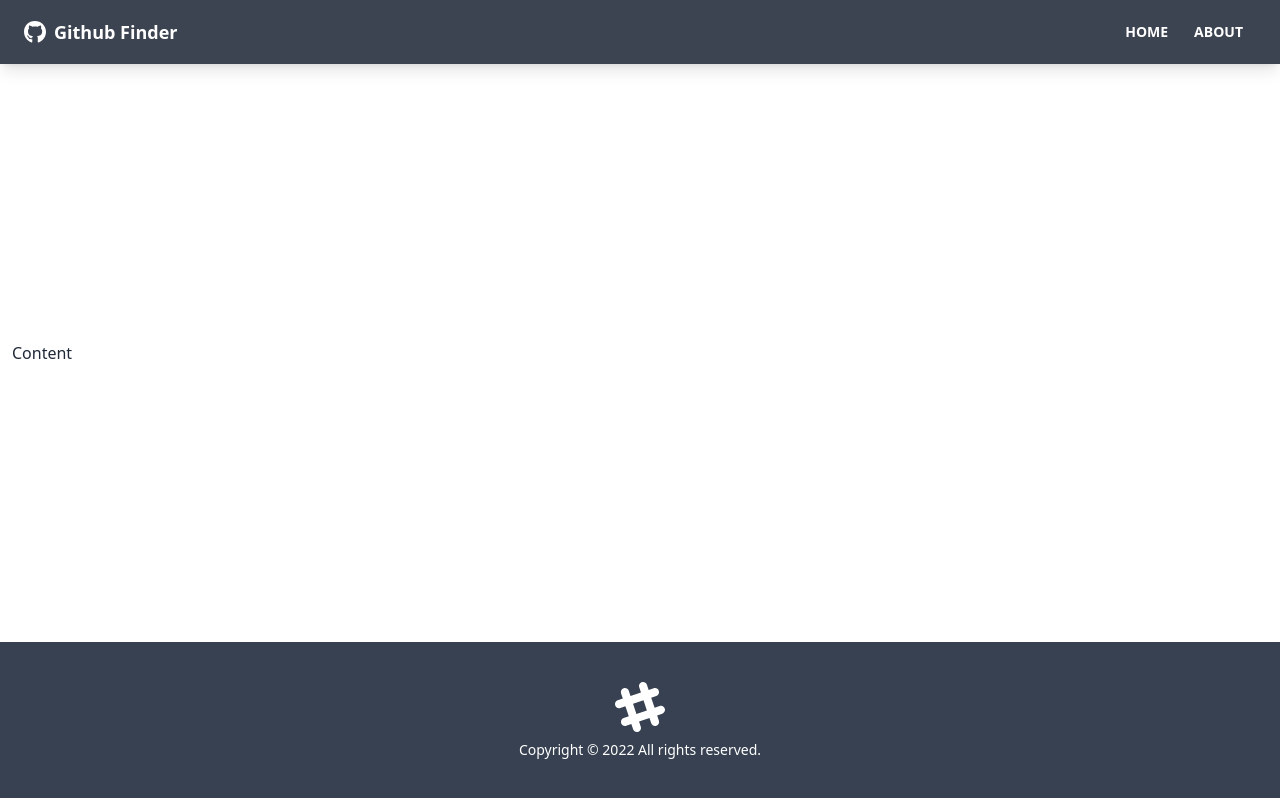
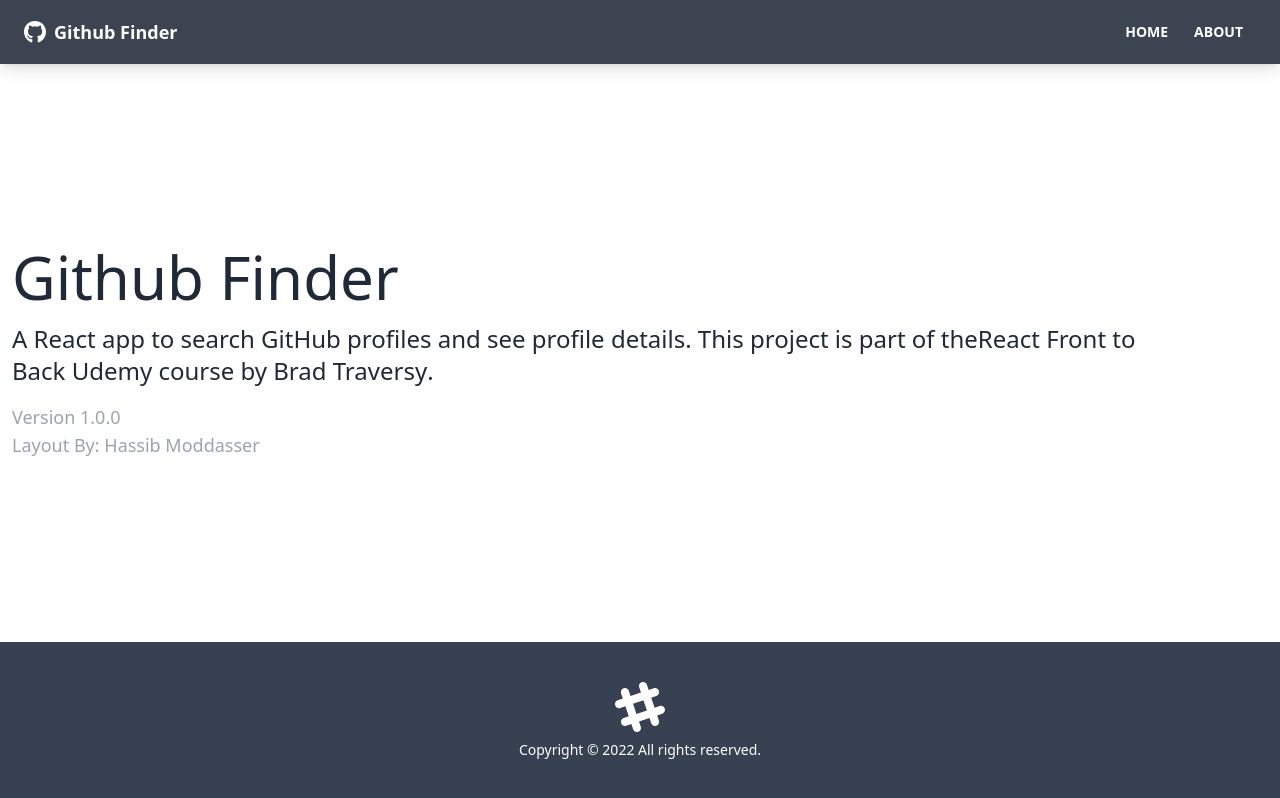
Before and after one commit to gddrew/github-finder, a React (Create React App) app: page / in a window 1280 px wide. Built offline with nearby package versions, Linux system fonts and the light colour scheme; the HTML template or start-up script is replaced by a standard one.

Commit message:
8-48 Pages & Routes finish unit

```diff
--- a/src/App.js
+++ b/src/App.js
@@ -1,4 +1,7 @@
-import { BrowserRouter as Router, Route } from 'react-router-dom';
+import { BrowserRouter as Router, Route, Routes } from 'react-router-dom';
+import Home from './pages/Home';
+import About from './pages/About';
+import NotFound from './pages/NotFound';
 import Navabar from './components/layout/Navbar';
 import Footer from './components/layout/Footer';
 
@@ -8,7 +11,14 @@
       <div className='flex flex-col justify-between h-screen'>
         <Navabar />
 
-        <main className='container mx-auto px-3 pb-12'>Content</main>
+        <main className='container mx-auto px-3 pb-12'>
+          <Routes>
+            <Route path='/' element={<Home />} />
+            <Route path='/about' element={<About />} />
+            <Route path='/notfound' element={<NotFound />} />
+            <Route path='/*' element={<NotFound />} />
+          </Routes>
+        </main>
 
         <Footer />
       </div>
--- /dev/null
+++ b/src/pages/About.jsx
@@ -0,0 +1,5 @@
+function About() {
+  return <div>About</div>;
+}
+
+export default About;
--- /dev/null
+++ b/src/pages/Home.jsx
@@ -0,0 +1,28 @@
+function Home() {
+  return (
+    <div>
+      <h1 className='text-6xl mb-4'>Github Finder</h1>
+      <p className='mb-4 text-2xl font-light'>
+        A React app to search GitHub profiles and see profile details. This
+        project is part of the
+        <a href='https://www.udemy.com/course/modern-react-font-to-back/'>
+          React Front to Back
+        </a>
+        &nbsp;Udemy course by
+        <strong>
+          <a href='https://traversymedia.com'> Brad Traversy</a>
+        </strong>
+        .
+      </p>
+      <p className='text-lg text-gray-400'>
+        Version <span>1.0.0</span>
+      </p>
+      <p className='text-lg text-gray-400'>
+        Layout By:&nbsp;
+        <a href='https://twitter.com/hassibmoddasser'>Hassib Moddasser</a>
+      </p>
+    </div>
+  );
+}
+
+export default Home;
--- /dev/null
+++ b/src/pages/NotFound.jsx
@@ -0,0 +1,20 @@
+import { FaHome } from 'react-icons/fa';
+import { Link } from 'react-router-dom';
+
+function NotFound() {
+  return (
+    <div className='hero'>
+      <div className='text-center hero-content'>
+        <div className='max-w-lg'>
+          <h1 className='text-8xl font-bod mb-8'>Oops!</h1>
+          <p className='text-5xl mb-8'>404 - Page not found!</p>
+          <Link to='/' className='btn btn-primary btn-lg'>
+            <FaHome className='mr-2' /> Back to Home
+          </Link>
+        </div>
+      </div>
+    </div>
+  );
+}
+
+export default NotFound;
```
